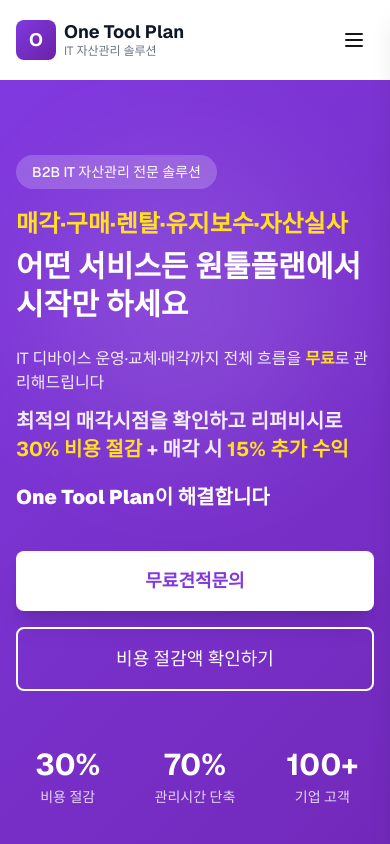
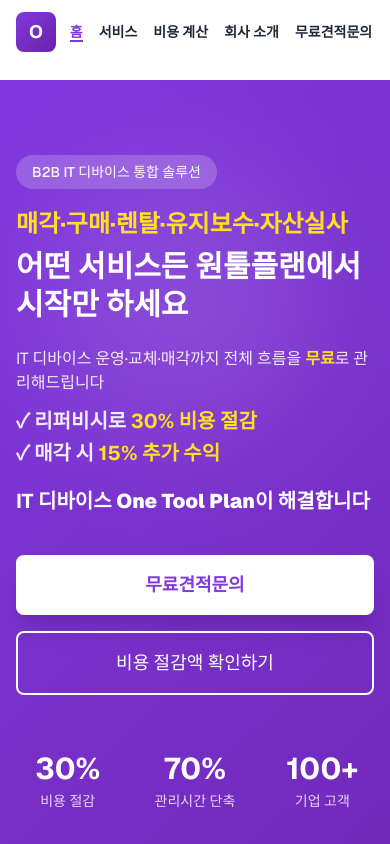
Before and after one commit to gcooon/homepage, a Next.js app: page / in a window 390 px wide. Shown: the top 844 px of the page. Built offline with nearby package versions, Linux system fonts and the light colour scheme; no server answers.

Commit message:
2026.01.23.2

```diff
--- a/src/components/home/CostCalculator.tsx
+++ b/src/components/home/CostCalculator.tsx
@@ -150,7 +150,23 @@
             viewport={{ once: true }}
           >
             <div className="bg-gradient-to-br from-brand-primary to-brand-secondary rounded-2xl p-4 lg:p-8 text-white">
-              <h3 className="text-xl font-bold mb-6">예상 연간 절감액</h3>
+              <h3 className="text-xl font-bold mb-4 lg:mb-6">예상 연간 절감액</h3>
+
+              {/* 모바일: 총 절감액 상단 표시 */}
+              <div className="lg:hidden mb-4 pb-4 border-b border-white/20">
+                <div className="text-center">
+                  <p className="text-white/70 text-sm mb-1">총 예상 연간 절감액</p>
+                  <motion.div
+                    className="text-3xl font-bold text-yellow-300"
+                    key={`mobile-${savings.totalAnnual}`}
+                    initial={{ scale: 0.8 }}
+                    animate={{ scale: 1 }}
+                    transition={{ type: 'spring', stiffness: 200 }}
+                  >
+                    {formatCurrency(savings.totalAnnual)}
+                  </motion.div>
+                </div>
+              </div>
 
               <div className="space-y-2 lg:space-y-4 mb-4 lg:mb-8">
                 <div className="bg-white/10 rounded-xl p-4 backdrop-blur-sm border border-white/10">
@@ -217,12 +233,13 @@
                 </div>
               </div>
 
-              <div className="border-t border-white/20 pt-6">
+              {/* 데스크탑: 총 절감액 하단 표시 */}
+              <div className="hidden lg:block border-t border-white/20 pt-6">
                 <div className="text-center">
                   <p className="text-white/70 mb-2">총 예상 연간 절감액</p>
                   <motion.div
                     className="text-4xl md:text-5xl font-bold text-yellow-300"
-                    key={savings.totalAnnual}
+                    key={`desktop-${savings.totalAnnual}`}
                     initial={{ scale: 0.8 }}
                     animate={{ scale: 1 }}
                     transition={{ type: 'spring', stiffness: 200 }}
--- a/src/components/home/HeroSection.tsx
+++ b/src/components/home/HeroSection.tsx
@@ -34,7 +34,7 @@
               transition={{ delay: 0.2 }}
             >
               <span className="bg-white/20 backdrop-blur-sm px-4 py-2 rounded-full text-sm font-medium">
-                B2B IT 자산관리 전문 솔루션
+                B2B IT 디바이스 통합 솔루션
               </span>
             </motion.div>
 
@@ -52,11 +52,12 @@
               <p>
                 IT 디바이스 운영·교체·매각까지 전체 흐름을 <span className="text-yellow-300 font-bold">무료</span>로 관리해드립니다
               </p>
-              <p className="text-xl md:text-2xl font-bold">
-                최적의 매각시점을 확인하고 리퍼비시로 <span className="text-yellow-300">30% 비용 절감</span> + 매각 시 <span className="text-yellow-300">15% 추가 수익</span>
-              </p>
+              <div className="text-xl md:text-2xl font-bold space-y-1">
+                <p>✓ 리퍼비시로 <span className="text-yellow-300">30% 비용 절감</span></p>
+                <p>✓ 매각 시 <span className="text-yellow-300">15% 추가 수익</span></p>
+              </div>
               <p className="pt-2 text-xl md:text-2xl font-bold text-white">
-                <strong>One Tool Plan</strong>이 해결합니다
+                IT 디바이스 <strong>One Tool Plan</strong>이 해결합니다
               </p>
             </div>
 
--- a/src/components/layout/Header.tsx
+++ b/src/components/layout/Header.tsx
@@ -3,11 +3,9 @@
 import Link from 'next/link';
 import { useState, useEffect } from 'react';
 import Navigation from './Navigation';
-import MobileMenu from './MobileMenu';
 
 export default function Header() {
   const [isScrolled, setIsScrolled] = useState(false);
-  const [isMobileMenuOpen, setIsMobileMenuOpen] = useState(false);
 
   useEffect(() => {
     const handleScroll = () => {
@@ -17,61 +15,47 @@
     return () => window.removeEventListener('scroll', handleScroll);
   }, []);
 
-  useEffect(() => {
-    if (isMobileMenuOpen) {
-      document.body.style.overflow = 'hidden';
-    } else {
-      document.body.style.overflow = 'unset';
-    }
-    return () => {
-      document.body.style.overflow = 'unset';
-    };
-  }, [isMobileMenuOpen]);
-
   return (
-    <>
     <header
       className={`fixed top-0 left-0 right-0 z-50 transition-all duration-300 ${
         isScrolled ? 'bg-white shadow-md' : 'bg-white/95 backdrop-blur-sm'
       }`}
     >
       <div className="container mx-auto px-4 sm:px-6 lg:px-8">
-          <div className="flex items-center h-20">
-            {/* Logo */}
+        {/* Mobile Header */}
+        <div className="flex lg:hidden items-center py-3 gap-3">
+          {/* Logo - Icon only on mobile */}
+          <Link href="/" className="flex-shrink-0">
+            <div className="w-10 h-10 bg-gradient-to-br from-brand-primary to-brand-secondary rounded-lg flex items-center justify-center">
+              <span className="text-white font-bold text-lg">O</span>
+            </div>
+          </Link>
+
+          {/* Mobile Navigation - Same line */}
+          <div className="flex-1">
+            <Navigation isMobile />
+          </div>
+        </div>
+
+        {/* Desktop Header */}
+        <div className="hidden lg:flex items-center h-20">
+          {/* Logo - Full on desktop */}
           <Link href="/" className="flex items-center gap-2">
             <div className="w-10 h-10 bg-gradient-to-br from-brand-primary to-brand-secondary rounded-lg flex items-center justify-center">
               <span className="text-white font-bold text-lg">O</span>
             </div>
             <div className="flex flex-col">
               <span className="font-bold text-gray-900 text-lg leading-tight">One Tool Plan</span>
-                <span className="text-xs text-gray-500 leading-tight">IT 자산관리 솔루션</span>
+              <span className="text-xs text-gray-500 leading-tight">IT 디바이스 통합 서비스</span>
             </div>
           </Link>
 
           {/* Desktop Navigation - Centered */}
-            <div className="hidden lg:flex flex-1 justify-center">
+          <div className="flex flex-1 justify-center">
             <Navigation />
           </div>
-
-            {/* Mobile Menu Toggle */}
-            <button
-              className="lg:hidden ml-auto p-2 hover:bg-gray-100 rounded-lg transition-colors"
-              onClick={() => setIsMobileMenuOpen(true)}
-              aria-label="메뉴 열기"
-            >
-              <svg className="w-6 h-6" fill="none" stroke="currentColor" viewBox="0 0 24 24">
-                <path strokeLinecap="round" strokeLinejoin="round" strokeWidth={2} d="M4 6h16M4 12h16M4 18h16" />
-              </svg>
-            </button>
         </div>
       </div>
     </header>
-
-      {/* Mobile Menu */}
-      <MobileMenu
-        isOpen={isMobileMenuOpen}
-        onClose={() => setIsMobileMenuOpen(false)}
-      />
-    </>
   );
 }
--- a/src/components/layout/Navigation.tsx
+++ b/src/components/layout/Navigation.tsx
@@ -5,17 +5,27 @@
 import { NAV_ITEMS } from '@/lib/constants';
 import { cn } from '@/lib/utils';
 
-export default function Navigation() {
+interface NavigationProps {
+  isMobile?: boolean;
+}
+
+export default function Navigation({ isMobile = false }: NavigationProps) {
   const pathname = usePathname();
 
   return (
-    <nav className="flex items-center space-x-8">
+    <nav className={cn(
+      "flex",
+      isMobile
+        ? "flex-wrap justify-center gap-x-4 gap-y-2"
+        : "items-center space-x-8"
+    )}>
       {NAV_ITEMS.map((item) => (
         <Link
           key={item.href}
           href={item.href}
           className={cn(
-            "text-base font-bold transition-colors hover:text-brand-primary relative",
+            "transition-colors hover:text-brand-primary relative whitespace-nowrap",
+            isMobile ? "text-sm font-semibold" : "text-base font-bold",
             pathname === item.href
               ? "text-brand-primary after:absolute after:bottom-0 after:left-0 after:right-0 after:h-0.5 after:bg-brand-primary"
               : "text-gray-800"
--- a/src/components/ui/AnimatedCounter.tsx
+++ b/src/components/ui/AnimatedCounter.tsx
@@ -11,7 +11,7 @@
 
 export default function AnimatedCounter({
   end,
-  duration = 2000,
+  duration = 3000,
   suffix = '',
   className = ''
 }: AnimatedCounterProps) {
@@ -33,7 +33,7 @@
         });
       },
       {
-        threshold: 0.5,
+        threshold: 0.1,
       }
     );
 
```
Lines whose indentation alone changed are shown as unchanged.
